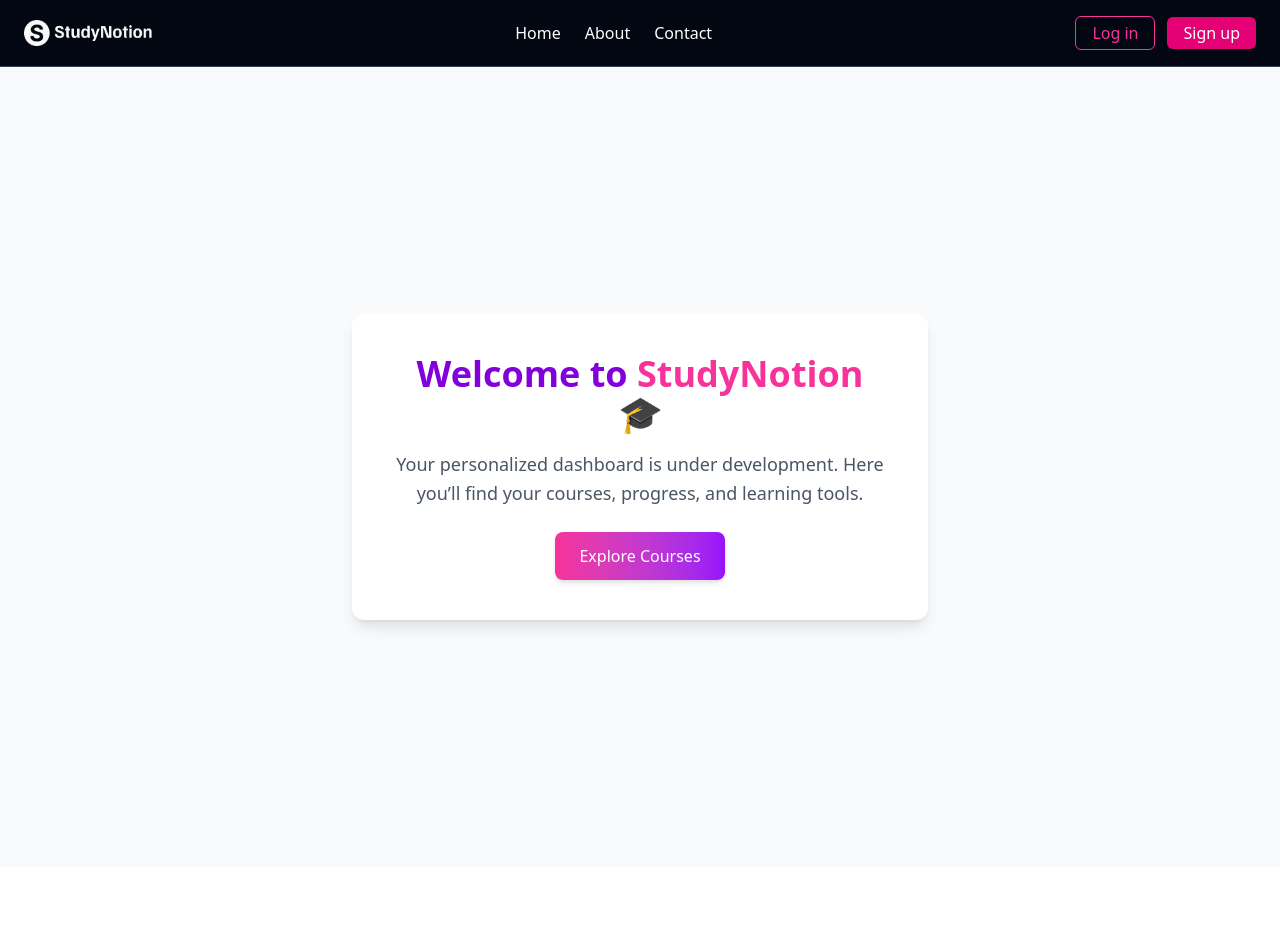
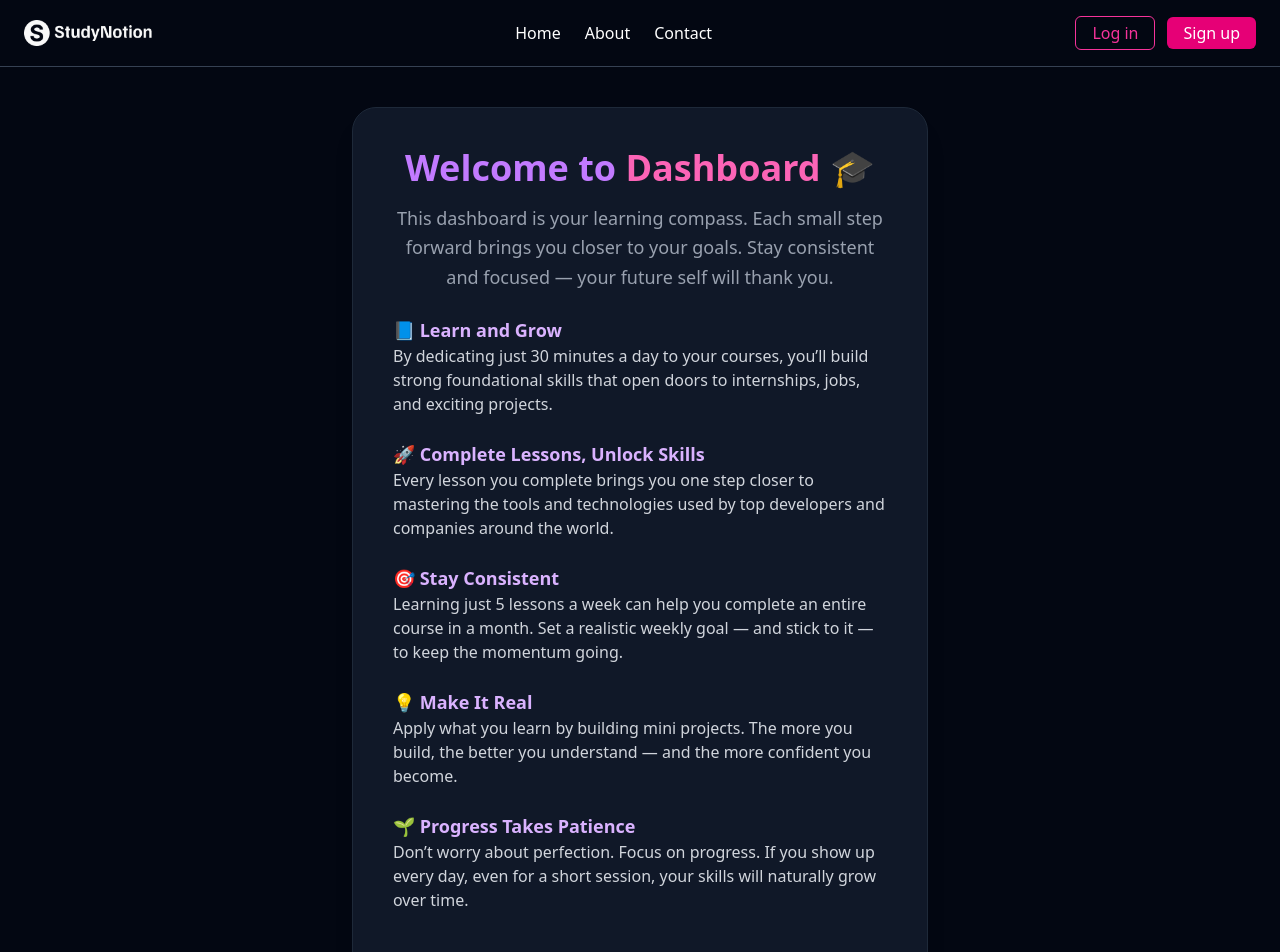
Before and after one commit to Chandankumar2131/study-notion-clone, a React (Vite) app: page /dashboard in a window 1280 px wide. Shown: the top 952 px of the page. Before the commit the page ends 867 px from the top, so only its background shows below. Built offline with nearby package versions, Linux system fonts and the light colour scheme.

Commit message:
Updated Dashboard to dark theme

```diff
--- a/src/pages/Dashboard.jsx
+++ b/src/pages/Dashboard.jsx
@@ -3,26 +3,64 @@ import { Link } from "react-router-dom";
 
 export default function Dashboard() {
   return (
-    <div className="min-h-screen flex flex-col justify-center items-center bg-gray-50 px-4">
-      <div className="max-w-xl w-full text-center bg-white p-10 rounded-xl shadow-lg">
+    <div className="min-h-screen flex flex-col justify-center items-center bg-gray-950 px-4 py-10">
+      <div className="max-w-xl w-full text-center bg-gray-900 bg-opacity-50 backdrop-blur-md p-10 rounded-3xl shadow-xl border border-gray-800">
         {/* Welcome Message */}
-        <h1 className="text-3xl md:text-4xl font-bold text-purple-700 mb-4">
-          Welcome to <span className="text-pink-500">StudyNotion</span> 🎓
+        <h1 className="text-3xl md:text-4xl font-bold text-purple-400 mb-4">
+          Welcome to <span className="text-pink-400">Dashboard</span> 🎓
         </h1>
 
         {/* Sub Text */}
-        <p className="text-gray-600 text-md md:text-lg mb-6 leading-relaxed">
-          Your personalized dashboard is under development. Here you’ll find your courses,
-          progress, and learning tools.
+        <p className="text-gray-400 text-md md:text-lg mb-6 leading-relaxed">
+          This dashboard is your learning compass. Each small step forward brings you closer to your goals. Stay consistent and focused — your future self will thank you.
         </p>
 
-        {/* Call to Action (Dummy) */}
-        <Link to="/courses">
-         <button className="px-6 py-3 bg-gradient-to-r from-pink-500 to-purple-600 text-white rounded-lg shadow-md hover:opacity-90 transition">
-          Explore Courses
-        </button>
-        </Link>
+        {/* Motivational / Goal-Oriented Content */}
+        <div className="text-left text-gray-300 space-y-6">
+          <div>
+            <h2 className="text-lg font-semibold text-purple-300">📘 Learn and Grow</h2>
+            <p>
+              By dedicating just 30 minutes a day to your courses, you’ll build strong foundational skills that open doors to internships, jobs, and exciting projects.
+            </p>
+          </div>
 
+          <div>
+            <h2 className="text-lg font-semibold text-purple-300">🚀 Complete Lessons, Unlock Skills</h2>
+            <p>
+              Every lesson you complete brings you one step closer to mastering the tools and technologies used by top developers and companies around the world.
+            </p>
+          </div>
+
+          <div>
+            <h2 className="text-lg font-semibold text-purple-300">🎯 Stay Consistent</h2>
+            <p>
+              Learning just 5 lessons a week can help you complete an entire course in a month. Set a realistic weekly goal — and stick to it — to keep the momentum going.
+            </p>
+          </div>
+
+          <div>
+            <h2 className="text-lg font-semibold text-purple-300">💡 Make It Real</h2>
+            <p>
+              Apply what you learn by building mini projects. The more you build, the better you understand — and the more confident you become.
+            </p>
+          </div>
+
+          <div>
+            <h2 className="text-lg font-semibold text-purple-300">🌱 Progress Takes Patience</h2>
+            <p>
+              Don’t worry about perfection. Focus on progress. If you show up every day, even for a short session, your skills will naturally grow over time.
+            </p>
+          </div>
+        </div>
+
+        {/* Styled Explore Courses Button */}
+        <div className="mt-10">
+          <Link to="/courses">
+            <div className="inline-block bg-gradient-to-r from-pink-500 to-purple-600 text-white font-medium px-6 py-3 rounded-lg shadow-md hover:opacity-90 transition">
+              Start Learning → Explore Courses
+            </div>
+          </Link>
+        </div>
       </div>
     </div>
   );
```
